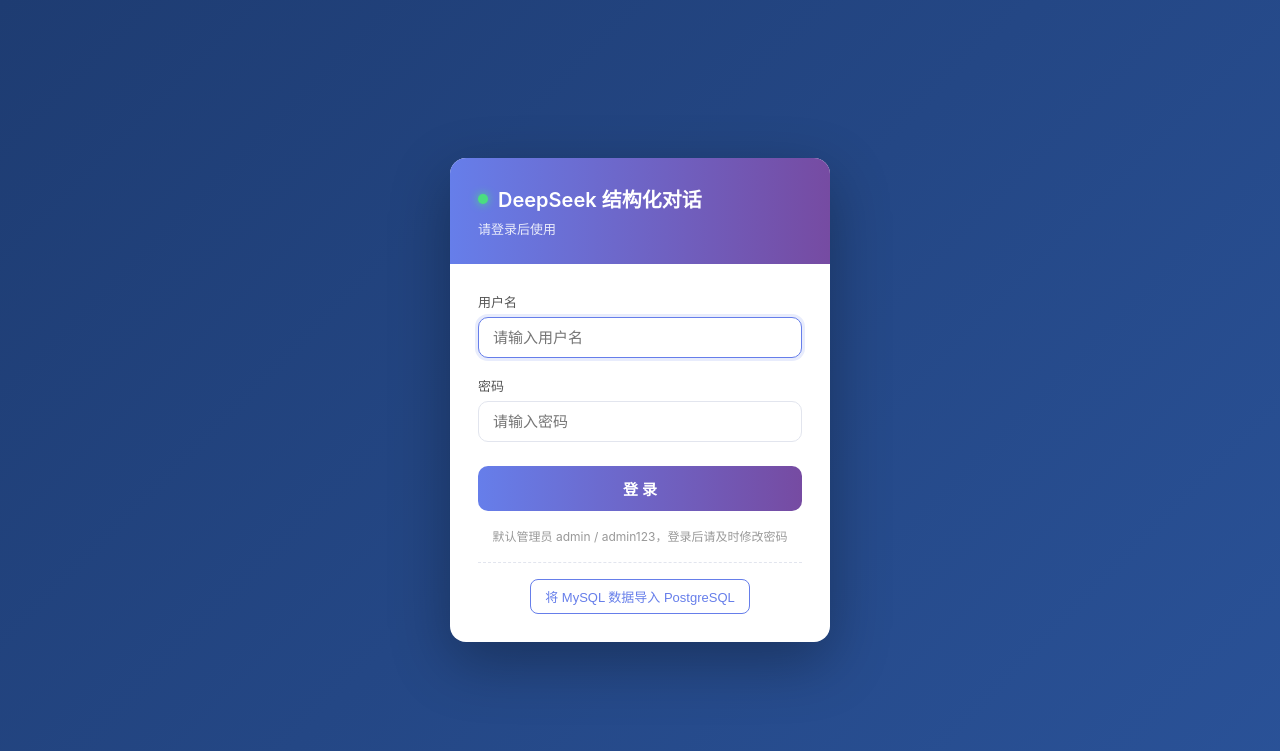
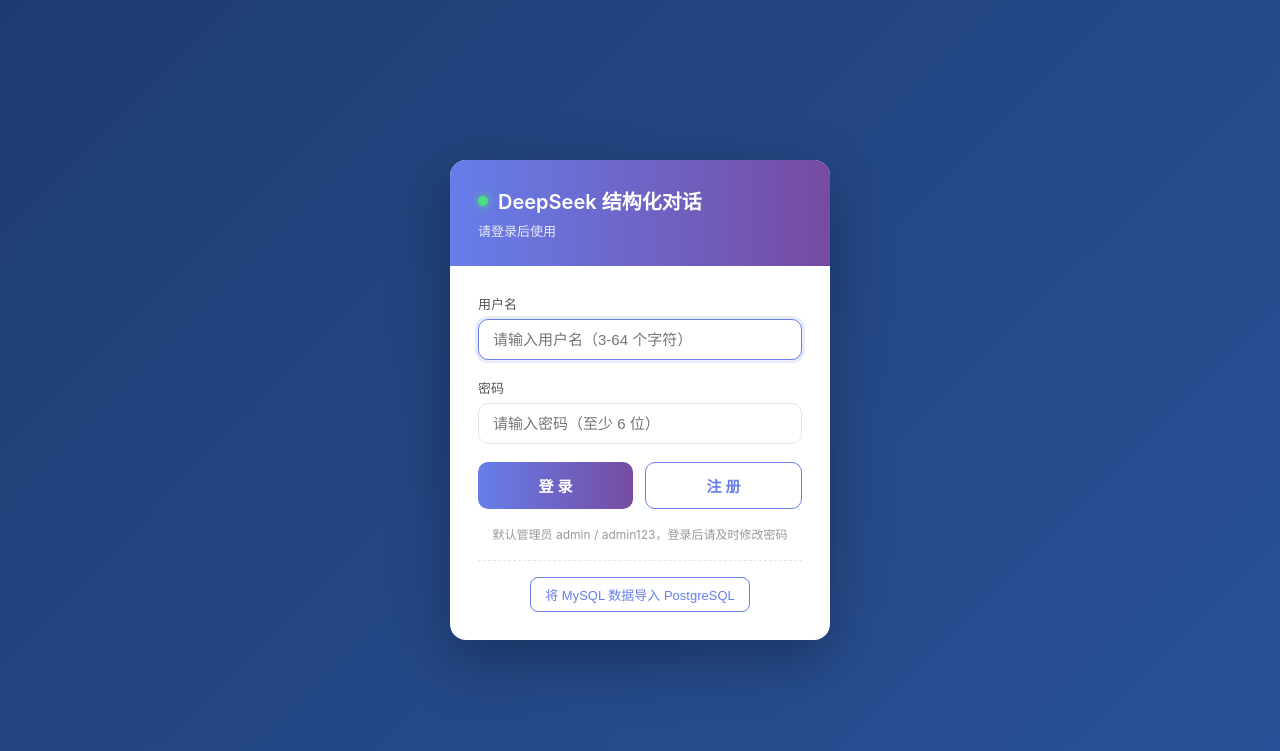
Before and after one commit to chenhongguo12345/deepseek_chat, a Flask app: page /login in a window 1280 px wide. Shown: the top 751 px of the page. Run offline with Flask 2, Linux system fonts and the light colour scheme; some libraries are stand-ins or nearby versions.

Commit message:
增加注册用户功能

```diff
--- a/app.py
+++ b/app.py
@@ -339,7 +339,7 @@ _DDL_MYSQL = [
     """CREATE TABLE IF NOT EXISTS user_account (
         username VARCHAR(64) NOT NULL PRIMARY KEY,
         valid TINYINT NOT NULL DEFAULT 1,
-        password VARCHAR(128) NOT NULL
+        password VARCHAR(255) NOT NULL
     ) ENGINE=InnoDB DEFAULT CHARSET=utf8mb4""",
     """CREATE TABLE IF NOT EXISTS certificate (
         certificatekey VARCHAR(64) NOT NULL PRIMARY KEY,
@@ -360,7 +360,7 @@ _DDL_PG = [
     """CREATE TABLE IF NOT EXISTS user_account (
         username VARCHAR(64) NOT NULL PRIMARY KEY,
         valid SMALLINT NOT NULL DEFAULT 1,
-        password VARCHAR(128) NOT NULL
+        password VARCHAR(255) NOT NULL
     )""",
     """CREATE TABLE IF NOT EXISTS certificate (
         certificatekey VARCHAR(64) NOT NULL PRIMARY KEY,
@@ -412,6 +412,33 @@ def db_connect(database=None, backend=None):
     raise ValueError(f"不支持的 DATABASE_SEL: {backend}（可选 mysql / pgsql）")
 
 
+# werkzeug 3.x 默认 scrypt 哈希长度约 170+ 字符，旧表 password varchar(128) 存不下，
+# 启动时检查并扩容到 255（幂等，长度足够则不执行 ALTER）
+_PASSWORD_MIN_LEN = 255
+
+
+def _ensure_password_column(cur, backend, db_name):
+    if backend == "mysql":
+        cur.execute(
+            "SELECT CHARACTER_MAXIMUM_LENGTH AS l FROM INFORMATION_SCHEMA.COLUMNS "
+            "WHERE TABLE_SCHEMA = %s AND TABLE_NAME = 'user_account' AND COLUMN_NAME = 'password'",
+            (db_name,),
+        )
+    else:
+        cur.execute(
+            "SELECT character_maximum_length AS l FROM information_schema.columns "
+            "WHERE table_name = 'user_account' AND column_name = 'password'"
+        )
+    row = cur.fetchone()
+    length = row["l"] if row else None
+    if length is not None and length < _PASSWORD_MIN_LEN:
+        if backend == "mysql":
+            cur.execute(f"ALTER TABLE user_account MODIFY password VARCHAR({_PASSWORD_MIN_LEN}) NOT NULL")
+        else:
+            cur.execute(f"ALTER TABLE user_account ALTER COLUMN password TYPE VARCHAR({_PASSWORD_MIN_LEN})")
+        print(f"[INFO] 已将 user_account.password 列扩容为 VARCHAR({_PASSWORD_MIN_LEN})")
+
+
 def init_db():
     """启动时调用：自动建库建表；user_account 为空时创建默认管理员 admin/admin123"""
     backend = DATABASE_SEL.lower()
@@ -426,6 +453,7 @@ def init_db():
                 cur.execute(f"USE `{MYSQL_DB}`")
                 for ddl in _DDL_MYSQL:
                     cur.execute(ddl)
+                _ensure_password_column(cur, "mysql", MYSQL_DB)
                 cur.execute("SELECT COUNT(*) AS c FROM user_account")
                 cnt = cur.fetchone()["c"]
                 if cnt == 0:
@@ -455,6 +483,7 @@ def init_db():
             with conn.cursor() as cur:
                 for ddl in _DDL_PG:
                     cur.execute(ddl)
+                _ensure_password_column(cur, "pgsql", PG_DB)
                 cur.execute("SELECT COUNT(*) AS c FROM user_account")
                 cnt = cur.fetchone()["c"]
                 if cnt == 0:
@@ -606,6 +635,10 @@ def migrate_mysql_to_pgsql():
                         page_size=500,
                     )
                 report["tables"][table] = len(rows)
+
+            # 迁移后确保 password 列能容纳 werkzeug 哈希（旧表可能是 varchar(128)）
+            if "user_account" in existing:
+                _ensure_password_column(pcur, "pgsql", PG_DB)
     finally:
         my_meta.close()
         my_data.close()
@@ -682,6 +715,46 @@ def login():
     # 同一账号多次登录（或多端登录）各自维护独立的对话上下文
     session["sid"] = uuid.uuid4().hex
     write_log("LOGIN", _client_ip(), {"username": username})
+    return jsonify({"ok": True, "username": username})
+
+
+@app.route("/api/register", methods=["POST"])
+def register():
+    """注册新用户 -> 写入 user_account（密码 werkzeug 哈希存储）；用户名冲突返回 409"""
+    data = request.get_json(silent=True) or {}
+    username = (data.get("username") or "").strip()
+    password = data.get("password") or ""
+    if not username or not password:
+        return jsonify({"error": "请输入用户名和密码"}), 400
+    if not (3 <= len(username) <= 64):
+        return jsonify({"error": "用户名长度需为 3-64 个字符"}), 400
+    if not (6 <= len(password) <= 128):
+        return jsonify({"error": "密码长度需为 6-128 个字符"}), 400
+
+    try:
+        with get_db().cursor() as cur:
+            # 先查重，给用户明确提示
+            cur.execute("SELECT 1 FROM user_account WHERE username = %s", (username,))
+            if cur.fetchone():
+                write_log("REGISTER_FAIL", _client_ip(), {"username": username, "reason": "duplicate"})
+                return jsonify({"error": f"添加失败：用户名「{username}」已存在"}), 409
+            try:
+                cur.execute(
+                    "INSERT INTO user_account (username, valid, password) VALUES (%s, 1, %s)",
+                    (username, generate_password_hash(password)),
+                )
+            except Exception as e:
+                # 并发注册时的主键冲突兜底（MySQL 1062 / PG unique violation）
+                msg = str(e).lower()
+                if "duplicate" in msg or "unique" in msg or "1062" in msg:
+                    write_log("REGISTER_FAIL", _client_ip(), {"username": username, "reason": "duplicate"})
+                    return jsonify({"error": f"添加失败：用户名「{username}」已存在"}), 409
+                raise
+    except Exception as e:
+        print(f"[ERROR] 用户注册失败: {e}")
+        return jsonify({"error": "数据库错误，注册失败，请稍后重试"}), 500
+
+    write_log("REGISTER", _client_ip(), {"username": username})
     return jsonify({"ok": True, "username": username})
 
 
--- a/templates/login.html
+++ b/templates/login.html
@@ -54,7 +54,7 @@
             box-shadow: 0 0 0 3px rgba(102,126,234,0.15);
         }
         .login-btn {
-            width: 100%;
+            flex: 1;
             padding: 12px;
             border: none;
             border-radius: 10px;
@@ -64,11 +64,36 @@
             font-weight: 600;
             cursor: pointer;
             transition: opacity 0.2s, transform 0.1s;
-            margin-top: 6px;
         }
         .login-btn:hover { opacity: 0.92; }
         .login-btn:active { transform: scale(0.98); }
         .login-btn:disabled { opacity: 0.6; cursor: not-allowed; }
+        /* 与登录并列的次要按钮（注册 / 返回登录） */
+        .secondary-btn {
+            flex: 1;
+            padding: 12px;
+            border: 1.5px solid #667eea;
+            border-radius: 10px;
+            background: #fff;
+            color: #667eea;
+            font-size: 15px;
+            font-weight: 600;
+            cursor: pointer;
+            transition: background 0.2s, transform 0.1s;
+        }
+        .secondary-btn:hover { background: #f0f2ff; }
+        .secondary-btn:active { transform: scale(0.98); }
+        .btn-row { display: flex; gap: 12px; margin-top: 6px; }
+        .success-msg {
+            background: #dcfce7;
+            color: #166534;
+            border-radius: 8px;
+            padding: 10px 14px;
+            font-size: 13px;
+            margin-bottom: 16px;
+            display: none;
+        }
+        .success-msg.show { display: block; }
         .error-msg {
             background: #fee2e2;
             color: #b91c1c;
@@ -118,22 +143,26 @@
     <div class="login-card">
         <div class="login-header">
             <h1><span class="dot"></span>DeepSeek 结构化对话</h1>
-            <p>请登录后使用</p>
+            <p id="subtitle">请登录后使用</p>
         </div>
         <div class="login-body">
+            <div class="success-msg" id="successMsg"></div>
             <div class="error-msg" id="errorMsg"></div>
             <form id="loginForm">
                 <div class="form-group">
                     <label for="username">用户名</label>
                     <input type="text" id="username" name="username" autocomplete="username"
-                           placeholder="请输入用户名" autofocus required>
+                           placeholder="请输入用户名（3-64 个字符）" autofocus required>
                 </div>
                 <div class="form-group">
                     <label for="password">密码</label>
                     <input type="password" id="password" name="password" autocomplete="current-password"
-                           placeholder="请输入密码" required>
+                           placeholder="请输入密码（至少 6 位）" required>
                 </div>
-                <button type="submit" class="login-btn" id="loginBtn">登 录</button>
+                <div class="btn-row">
+                    <button type="submit" class="login-btn" id="submitBtn">登 录</button>
+                    <button type="button" class="secondary-btn" id="switchBtn">注 册</button>
+                </div>
             </form>
             <div class="login-tip">默认管理员 admin / admin123，登录后请及时修改密码</div>
             <div class="migrate-area">
@@ -146,44 +175,91 @@
     <script>
         const form = document.getElementById('loginForm');
         const errorMsg = document.getElementById('errorMsg');
-        const loginBtn = document.getElementById('loginBtn');
+        const successMsg = document.getElementById('successMsg');
+        const submitBtn = document.getElementById('submitBtn');
+        const switchBtn = document.getElementById('switchBtn');
+        const subtitle = document.getElementById('subtitle');
+        const usernameInput = document.getElementById('username');
+        const passwordInput = document.getElementById('password');
+
+        // login = 登录模式（提交登录、并列显示注册按钮）；register = 注册模式（提交注册、并列显示返回登录）
+        let mode = 'login';
 
         function showError(msg) {
+            successMsg.classList.remove('show');
             errorMsg.textContent = msg;
             errorMsg.classList.add('show');
         }
+        function showSuccess(msg) {
+            errorMsg.classList.remove('show');
+            successMsg.textContent = msg;
+            successMsg.classList.add('show');
+        }
+        function hideMsgs() {
+            errorMsg.classList.remove('show');
+            successMsg.classList.remove('show');
+        }
+
+        // 切换登录 / 注册表单
+        function switchMode(target) {
+            mode = target;
+            hideMsgs();
+            passwordInput.value = '';
+            if (mode === 'register') {
+                subtitle.textContent = '注册新账号';
+                submitBtn.textContent = '提交注册';
+                switchBtn.textContent = '返回登录';
+                usernameInput.focus();
+            } else {
+                subtitle.textContent = '请登录后使用';
+                submitBtn.textContent = '登 录';
+                switchBtn.textContent = '注 册';
+                usernameInput.focus();
+            }
+        }
+        switchBtn.addEventListener('click', () => {
+            switchMode(mode === 'login' ? 'register' : 'login');
+        });
 
         form.addEventListener('submit', async (e) => {
             e.preventDefault();
-            errorMsg.classList.remove('show');
-            const username = document.getElementById('username').value.trim();
-            const password = document.getElementById('password').value;
+            hideMsgs();
+            const username = usernameInput.value.trim();
+            const password = passwordInput.value;
             if (!username || !password) {
                 showError('请输入用户名和密码');
                 return;
             }
 
-            loginBtn.disabled = true;
-            loginBtn.textContent = '登录中...';
+            submitBtn.disabled = true;
+            submitBtn.textContent = mode === 'login' ? '登录中...' : '注册中...';
             try {
-                const resp = await fetch('/api/login', {
+                const url = mode === 'login' ? '/api/login' : '/api/register';
+                const resp = await fetch(url, {
                     method: 'POST',
                     headers: { 'Content-Type': 'application/json' },
                     body: JSON.stringify({ username, password })
                 });
                 const data = await resp.json();
                 if (resp.ok && data.ok) {
-                    // 登录成功，跳转主页
-                    window.location.href = '/';
+                    if (mode === 'login') {
+                        // 登录成功，跳转主页
+                        window.location.href = '/';
+                        return;
+                    }
+                    // 注册成功：切回登录模式，预填用户名，等待登录
+                    switchMode('login');
+                    showSuccess(`注册成功！用户「${data.username}」已创建，请使用新账号登录`);
+                    passwordInput.value = '';
                 } else {
-                    showError(data.error || '登录失败');
-                    loginBtn.disabled = false;
-                    loginBtn.textContent = '登 录';
+                    // 注册时用户名冲突等错误：后端返回“添加失败：用户名已存在”
+                    showError(data.error || (mode === 'login' ? '登录失败' : '添加失败'));
                 }
             } catch (err) {
                 showError('网络异常，请稍后重试');
-                loginBtn.disabled = false;
-                loginBtn.textContent = '登 录';
+            } finally {
+                submitBtn.disabled = false;
+                submitBtn.textContent = mode === 'login' ? '登 录' : '提交注册';
             }
         });
 
```
Also changed, not shown: README.md.
